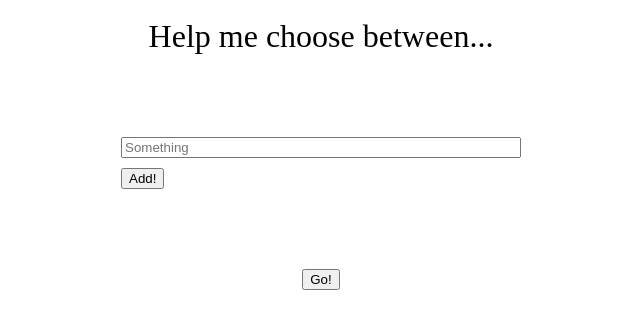
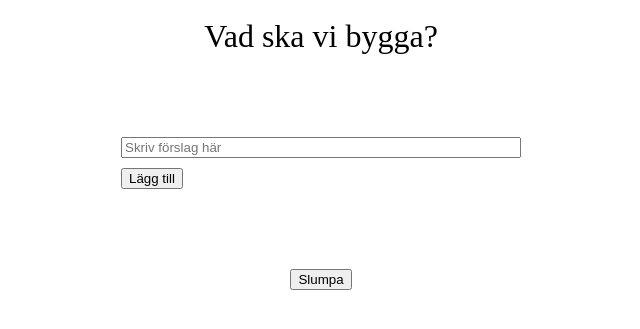
Before and after one commit to fennyfisken/fannys-webbsida, a plain HTML site: page index.html in a window 1280 px wide. Shown: the part 453-782 px from the top of the page, without its empty margins (319-959 px from the left). Drawn offline with nearby package versions, Linux system fonts and the light colour scheme.

Commit message:
Namnändringar

```diff
--- a/index.html
+++ b/index.html
@@ -2,20 +2,20 @@
 <html lang=en>
   <head>
     <meta charset="utf-8">
-    <title>Help me choose</title>
+    <title>Vad ska vi bygga</title>
     <link href="./main.css" rel="stylesheet" type="text/css">
   </head>
   <body>
     <img src="http://ipwealth.com.au/wp-content/uploads/2015/06/1464815-Logo-Man-Shape-Trademark-Australia-Cropped.jpg"></img>
-      <h1>Help me choose between...</h1>
+      <h1>Vad ska vi bygga?</h1>
       <div class="inputSection">
         <div class="inputs">
-          <input placeholder="Something"></input>
+          <input placeholder="Skriv förslag här"></input>
         </div>
-        <button class="addOption">Add!</button>
+        <button class="addOption">Lägg till</button>
       </div>
       <div class="resultSection"></div>
-      <button class="submit">Go!</button>
+      <button class="submit">Slumpa</button>
 
       <script src="https://code.jquery.com/jquery-3.3.1.min.js"></script>
       <script>
```
